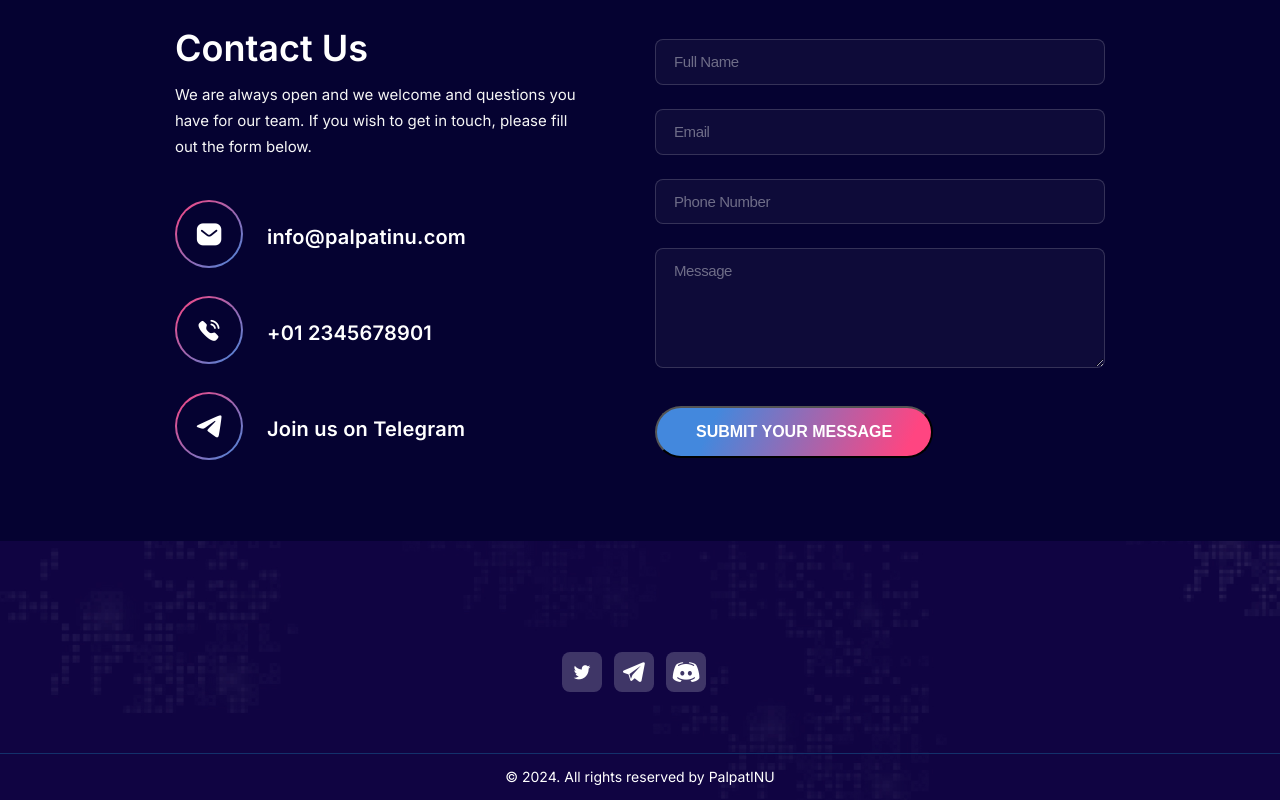
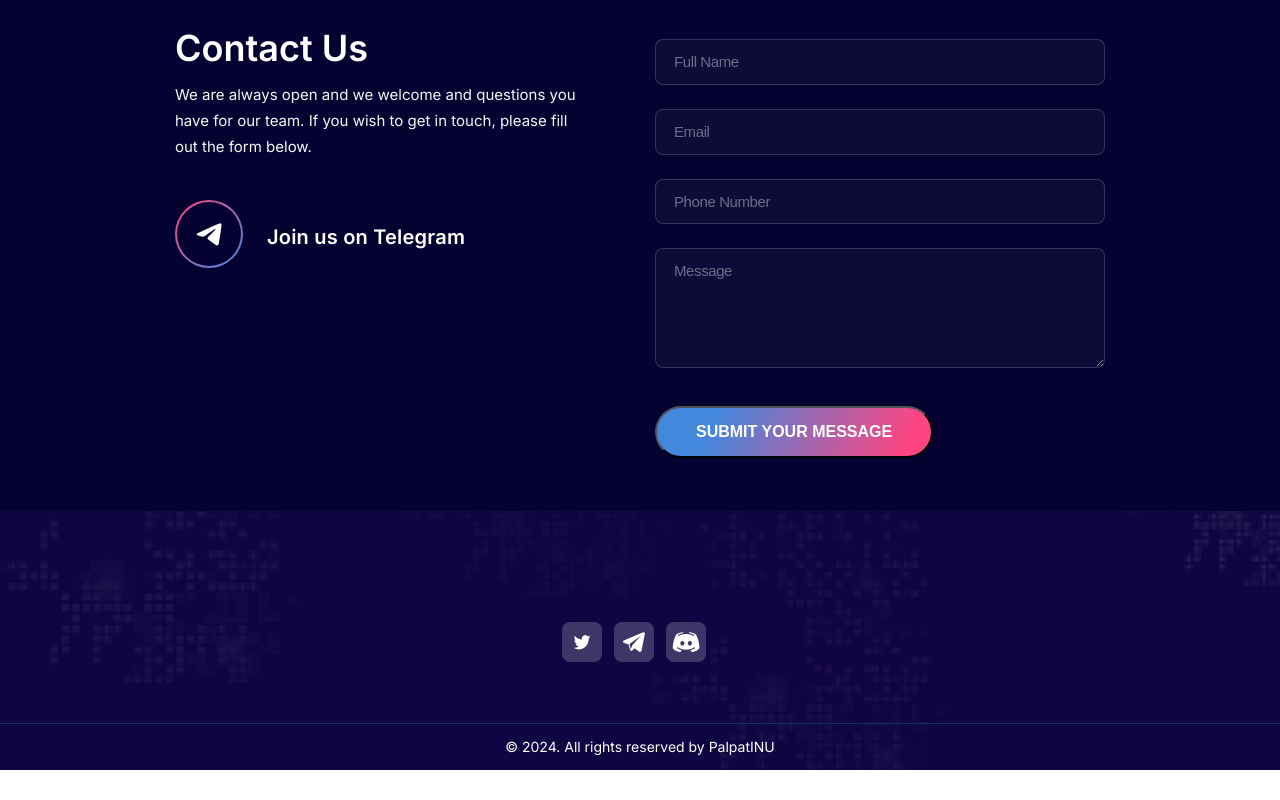
Before and after one commit to sb732/PalpatINU, a plain HTML site: page index.html in a window 1280 px wide. Shown: the part 4367-5167 px from the top of the page. After the commit the page ends 5137 px from the top, so only its background shows below. Drawn offline with nearby package versions, Linux system fonts and the light colour scheme; a web font is replaced by a local one.

Commit message:
fix: update social links

```diff
--- a/index.html
+++ b/index.html
@@ -491,22 +491,18 @@
               <div class="col-md-6">
                 <div class="block-text">
                   <h3>Contact Us</h3>
-                  <p class="mt-12">We are always open and we welcome and questions you have for our team. If you wish to
-                    get in touch, please fill out the form below.</p>
+                  <p class="mt-12">
+                    We are always open and we welcome and questions you have for our team. If you wish to get in touch,
+                    please fill out the form below.
+                  </p>
                 </div>
                 <ul class="contact__list">
-                  <li>
-                    <div class="icon"><span class="icon-message"></span></div>
-                    <h5 class="fs-20">info@palpatinu.com</h5>
-                  </li>
-                  <li>
-                    <div class="icon"><span class="icon-Calling"></span></div>
-                    <h5 class="fs-20">+01 2345678901</h5>
-                  </li>
-                  <li>
-                    <div class="icon"><span class="icon-telegram"></span></div>
-                    <h5 class="fs-20">Join us on Telegram</h5>
-                  </li>
+                  <a href="https://t.me/+Hl5b7kD8aVU0MGIx" target="_blank">
+                    <li>
+                      <div class="icon"><span class="icon-telegram"></span></div>
+                      <h5 class="fs-20">Join us on Telegram</h5>
+                    </li>
+                  </a>
                 </ul>
               </div>
               <div class="col-md-6">
```
